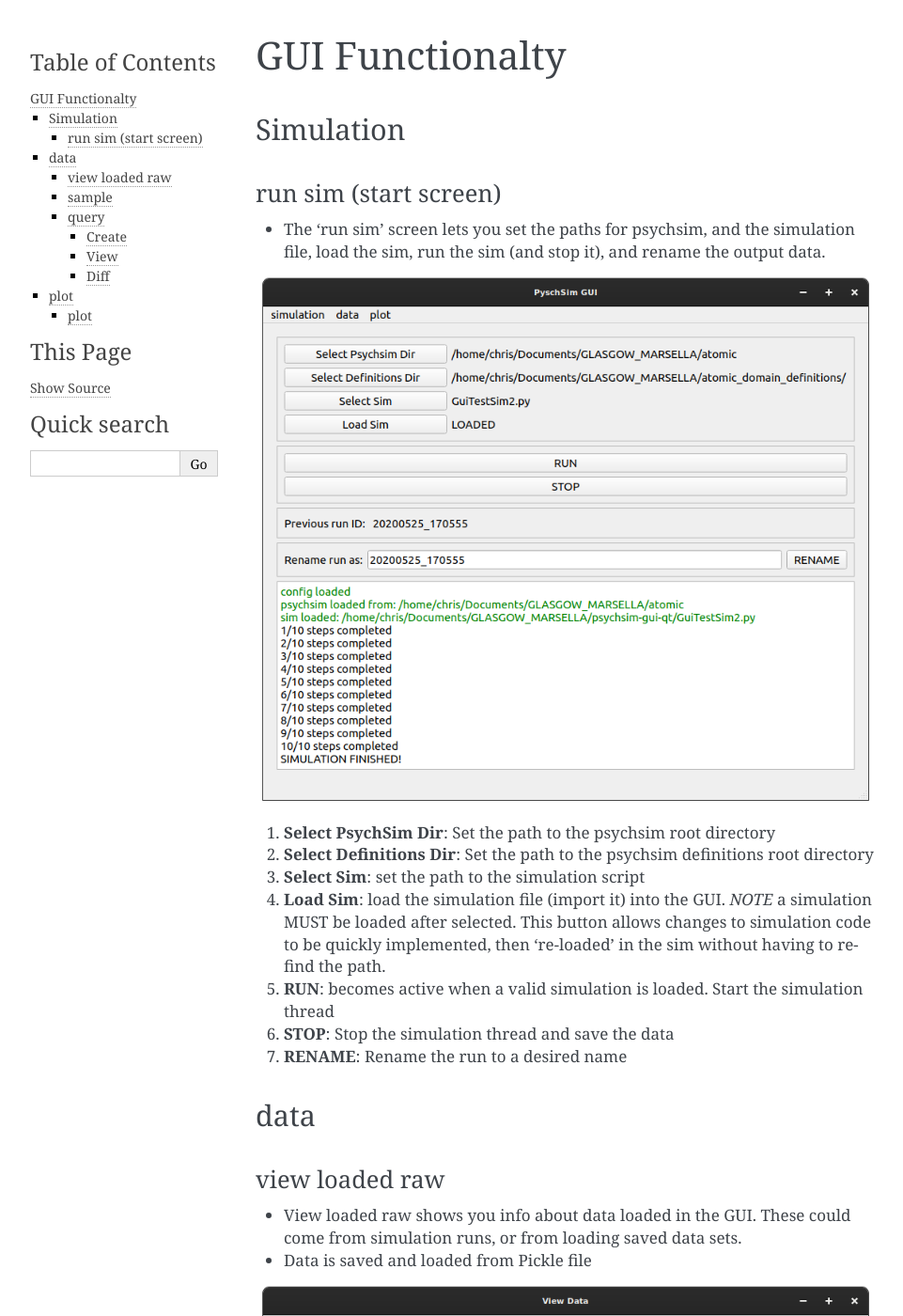
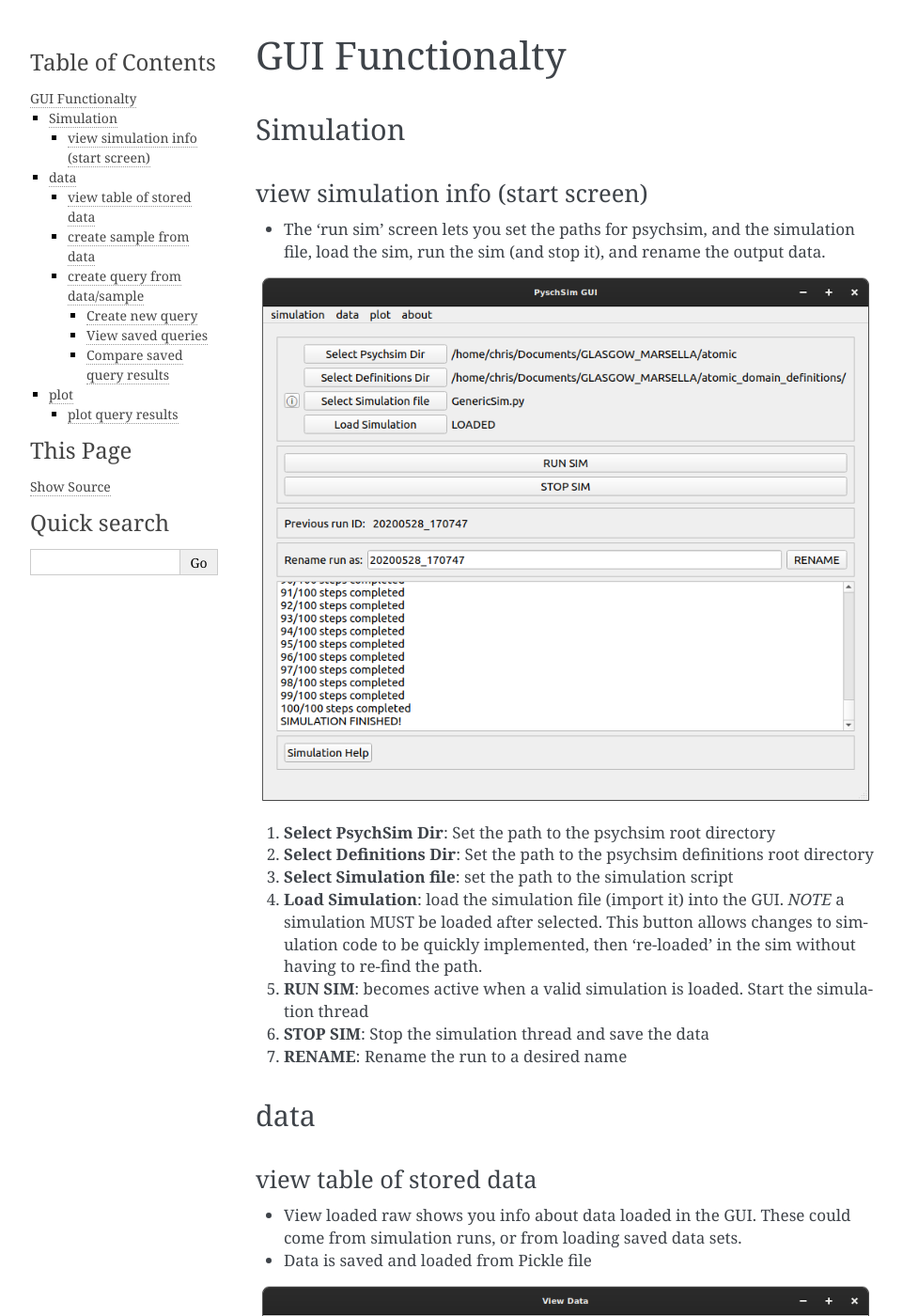
Before and after one commit to usc-psychsim/psychsim-eval-gui, a Sphinx documentation site: the page built from documentation/source/gui_functionality.rst, in a window 1280 px wide and 1400 px high. Shown: the whole window at 94% size, without its empty margins (148-1109 px from the left). Built offline with Sphinx 7.4.7, drawn with Linux system fonts in a browser that asks for light colours; some of the changed text lies outside the part shown.

Commit message:
Update documentation

```diff
--- a/documentation/source/gui_functionality.rst
+++ b/documentation/source/gui_functionality.rst
@@ -5,8 +5,8 @@
 Simulation
 ==========
 
-run sim (start screen)
-----------------------
+view simulation info (start screen)
+-----------------------------------
 
 - The ‘run sim’ screen lets you set the paths for psychsim, and the simulation file, load the sim, run the sim (and stop it), and rename the output data.
 
@@ -14,67 +14,68 @@
 
 1. **Select PsychSim Dir**: Set the path to the psychsim root directory
 2. **Select Definitions Dir**: Set the path to the psychsim definitions root directory
-3. **Select Sim**: set the path to the simulation script
-4. **Load Sim**: load the simulation file (import it) into the GUI. *NOTE* a simulation MUST be loaded after selected. This button allows changes to simulation code to be quickly implemented, then ‘re-loaded’ in the sim without having to re-find the path.
-5. **RUN**: becomes active when a valid simulation is loaded. Start the simulation thread
-6. **STOP**: Stop the simulation thread and save the data
+3. **Select Simulation file**: set the path to the simulation script
+4. **Load Simulation**: load the simulation file (import it) into the GUI. *NOTE* a simulation MUST be loaded after selected. This button allows changes to simulation code to be quickly implemented, then ‘re-loaded’ in the sim without having to re-find the path.
+5. **RUN SIM**: becomes active when a valid simulation is loaded. Start the simulation thread
+6. **STOP SIM**: Stop the simulation thread and save the data
 7. **RENAME**: Rename the run to a desired name
 
 data
 ====
-view loaded raw
----------------
+view table of stored data
+-------------------------
 
 - View loaded raw shows you info about data loaded in the GUI. These could come from simulation runs, or from loading saved data sets.
 - Data is saved and loaded from Pickle file
 
 .. image:: images/view_data.png
 
-1. **RENAME**: rename the data ID for use through the GUI.
-2. **Save**: Save the data to disk (as a pickle file). Data is saved to the ‘sim_output’ directory
-3. **Load data from file**: Load saved (pickle) data
+- **RENAME**: rename the data ID for use through the GUI.
+- **Save**: Save the data to disk (as a pickle file). Data is saved to the ‘sim_output’ directory
+- **Load data from file**: Load saved (pickle) data
 
-sample
-------
+create sample from data
+-----------------------
 - Raw data from simulation runs can be sampled. Currently, this data can only be sampled on step (sampling on agent and action does not work).
 - Sampled data sets can be viewed, renamed, and saved as raw loaded data from the view raw loaded screen.
 
 .. image:: images/sample.png
 
-1. **Data**: select the data to sample
-2. **Step range**: select the start and end step to sample the data over
-3. **SAVE**: saves the new data. Saved data can be viewed from the “data>view” loaded raw screen
+- **Select data / sample**: select the data to sample
+- **Step range**: select the start and end step to sample the data over
+- **SAVE**: saves the new data. Saved data can be viewed from the “data>view” loaded raw screen
 
 
-query
------
+create query from data/sample
+-----------------------------
 - Data can be saved as any arbitrary python object. The query screen allows custom functions to be run to extract desired information from simulation outputs. Different queries results can also be compared (Diff)
 - New functions can be written to handle different queries, and different simulation output types (see: ::ref:`function_definitions`.)
 - Queries are saved for viewing, diffing, and plotting.
 
-Create
-^^^^^^
+Create new query
+^^^^^^^^^^^^^^^^
 - Create and save a new query
 
 .. image:: images/query_create.png
 
-1. **Function**: select the custom function to run on the data. E.g. get_beliefs will extract beliefs for agents after a psychsim simulation run. Get_actions: extracts only actions, etc.
-2. **Agent, action, cycle, horizon, state**: these are parameters to pass to the selected function *NOTE* only ‘agent’ is currently implemented.
-3. **Doc**: display the docstring of the function
-4. **Execute**: execute the function. This pops up the results dialog
-5. **Results Dialog**: allows you to rename the query
+- **Select function to query data**: select the custom function to run on the data. E.g. get_beliefs will extract beliefs for agents after a psychsim simulation run. Get_actions: extracts only actions, etc.
+- **Agent, action, cycle, horizon, state**: these are parameters to pass to the selected function *NOTE* only ‘agent’ is currently implemented.
+- **Show function doc**: display the docstring of the function
+- **Execute function**: execute the function. This pops up the results dialog
+- **Results Dialog**: allows you to rename the query
 
-View
-^^^^
+View saved queries
+^^^^^^^^^^^^^^^^^^
 - View saved queries, and save as a CSV to disk
 
 .. image:: images/query_view.png
 
-1. **Select Query**: Shows saved queries *NOTE* These are saved internally, not saved to disk
-2. **Save as CSV**: Save the query as a CSV file to disk
+- **Select Query**: Shows saved query info *NOTE* These are saved internally, not saved to disk
+- **View Query Data**: Shows saved queries data
+- **Save as CSV**: Save the query as a CSV file to disk
 
-Diff
-^^^^
+Compare saved query results
+^^^^^^^^^^^^^^^^^^^^^^^^^^^
 - Diff two queries created by the same function. Queries cannot be diffed if they were created by different functions.
 - Diff queries are saved as a special ‘diff’ query. These can be viewed and plotted, but not re-diffed. I.e. you cannot diff a query that was created by diffing two other queries.
 
@@ -86,22 +87,28 @@
 
 plot
 ====
-plot
-----
+plot query results
+------------------
 - Allows you to plot queries as plotly plots.
 - Only queries can be plotted, not raw or sampled data.
+- creating a new plot opens a new plot window
+- multiple plot windows can be open at once
 
-.. image:: images/query_diff.png
+.. image:: images/plot.png
 
-1. **Test datasets enabled**: for testing, allows you to use built-in datasets to test plotting functionality
-2. **query**: select the query to plot
-3. **X-axis**: select the variable to put on the x-axis
-4. **Y-axis**: select the variable to put on the y-axis
-5. **Group**: select the variable to group traces by. e.g. if you want to view the actions of multiple agents over time. You might want to group by agents. Do differentiate the traces.
-6. **Plot type**: select the type of plot to display. *NOTE* not all plot types are suitable for all plots. It is up to the user to know which plot is useful for the given variables.
-7. **Stat**: select the stat to apply. This is applied over the ‘group’ variable
-8. **Plot New**: create a new plot with the given parameters
-9. **Add to plot:** add the trace with given parameters to the current plot
-10. **Clear**: clear the current plot
-11. **Save current plot**: Save the current plot. Saved plots appear in the list below this button. Saved plots can be viewed by clicking on the name in the list.
-12. **Remove selected**: Remove a saved plot from the list
+- **Test datasets enabled**: for testing, allows you to use built-in datasets to test plotting functionality
+- **Create new plot**: opens a new plot window
+- **Remove selected from list**: Remove a saved plot from the list
+
+
+
+.. image:: images/new_plot.png
+
+- **query**: select the query to plot
+- **X-axis**: select the variable to put on the x-axis
+- **Y-axis**: select the variable to put on the y-axis
+- **Group**: select the variable to group traces by. e.g. if you want to view the actions of multiple agents over time. You might want to group by agents. Do differentiate the traces.
+- **Plot type**: select the type of plot to display. *NOTE* not all plot types are suitable for all plots. It is up to the user to know which plot is useful for the given variables.
+- **Stat**: select the stat to apply. This is applied over the ‘group’ variable
+- **Add to plot:** add the trace with given parameters to the current plot
+- **Save plot**: Save the current plot. Saved plots appear in the list below this button. Saved plots can be viewed by clicking on the name in the list.
--- a/documentation/source/intro.rst
+++ b/documentation/source/intro.rst
@@ -1,3 +1,7 @@
 Introduction
 ************
-PsychSim Gui can be used to run custom simulation scripts. These scripts can be generic but must follow a few rules (outlined below). Once the simulation is run, the results are stored internally and can be saved to disk as a pickle file. Data can be sampled and in turn, queried with custom functions that can be defined by the user. These queries can then be plotted.
+.. image:: images/flow_chart.svg
+
+The workflow of the GUI is described in the flowchart above. First, a simulation is loaded and run. This will generate some raw 'run data'. This data can be then be sampled (selecting a step range). The raw data, or the sampled data, can be queried using query functions. The results of these query functions can then be plotted.
+
+PsychSim Gui can be used to run custom simulation scripts. These scripts can be generic but must follow a few rules (see: :ref:`function_definitions`). Once the simulation is run, the results are stored internally and can be saved to disk as a pickle file.
```
Also changed, not shown: documentation/source/images/flow_chart.svg (added), documentation/source/images/new_plot.png (added), documentation/source/images/plot.png, documentation/source/images/query_create.png, documentation/source/images/query_diff.png, documentation/source/images/query_view.png, documentation/source/images/run_sim.png, documentation/source/images/sample.png.
